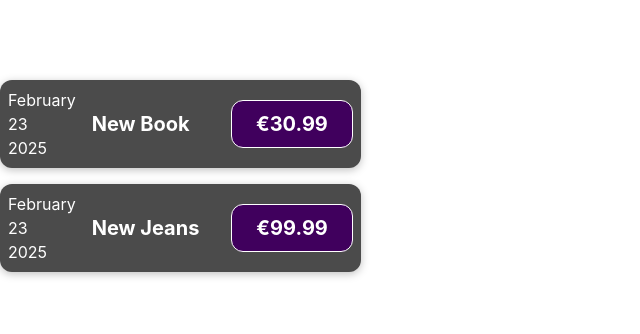
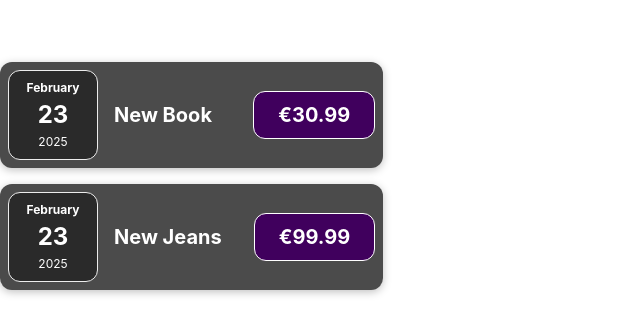
Before and after one commit to paankaur/test-my-expenses-app, a React (Vite) app in the folder react-tund1/react-expenses-2024/: page / in a window 1280 px wide. Shown: the part 224-558 px from the top of the page, without its empty margins (0-640 px from the left). Built offline with nearby package versions, Linux system fonts and the light colour scheme.

Commit message:
ülesanne 1: lisasin kujunduse ExpensesDate'le, kopeerisin stiilid, importisin ja lisasin vastavad klasside nimetused

```diff
--- /dev/null
+++ b/react-tund1/react-expenses-2024/src/components/ExpenseDate.css
@@ -0,0 +1,28 @@
+/* ExpenseDate.css */
+
+.expense-date {
+    display: flex;
+    flex-direction: column;
+    width: 5.5rem;
+    height: 5.5rem;
+    border: 1px solid #ececec;
+    background-color: #2a2a2a;
+    color: white;
+    border-radius: 12px;
+    align-items: center;
+    justify-content: center;
+}
+
+.expense-date__month {
+    font-size: 0.75rem;
+    font-weight: bold;
+}
+
+.expense-date__year {
+    font-size: 0.75rem;
+}
+
+.expense-date__day {
+    font-size: 1.5rem;
+    font-weight: bold;
+}
--- a/react-tund1/react-expenses-2024/src/components/ExpenseDate.jsx
+++ b/react-tund1/react-expenses-2024/src/components/ExpenseDate.jsx
@@ -1,4 +1,5 @@
 // ExpenseDate.jsx
+import "./ExpenseDate.css";
 const ExpenseDate = (props) => {
   const day = props.date.toLocaleString("en-US", { day: "2-digit" });
   const month = props.date.toLocaleString("en-US", { month: "long" });
@@ -7,10 +8,10 @@
   console.log(props);
   console.log(props.data);
   return (
-    <div>
-      <div>{month}</div>
-      <div>{day}</div>
-      <div>{year}</div>
+    <div className="expense-date">
+      <div className="expense-date__month">{month}</div>
+      <div className="expense-date__day">{day}</div>
+      <div className="expense-date__year">{year}</div>
     </div>
   );
 };
```
